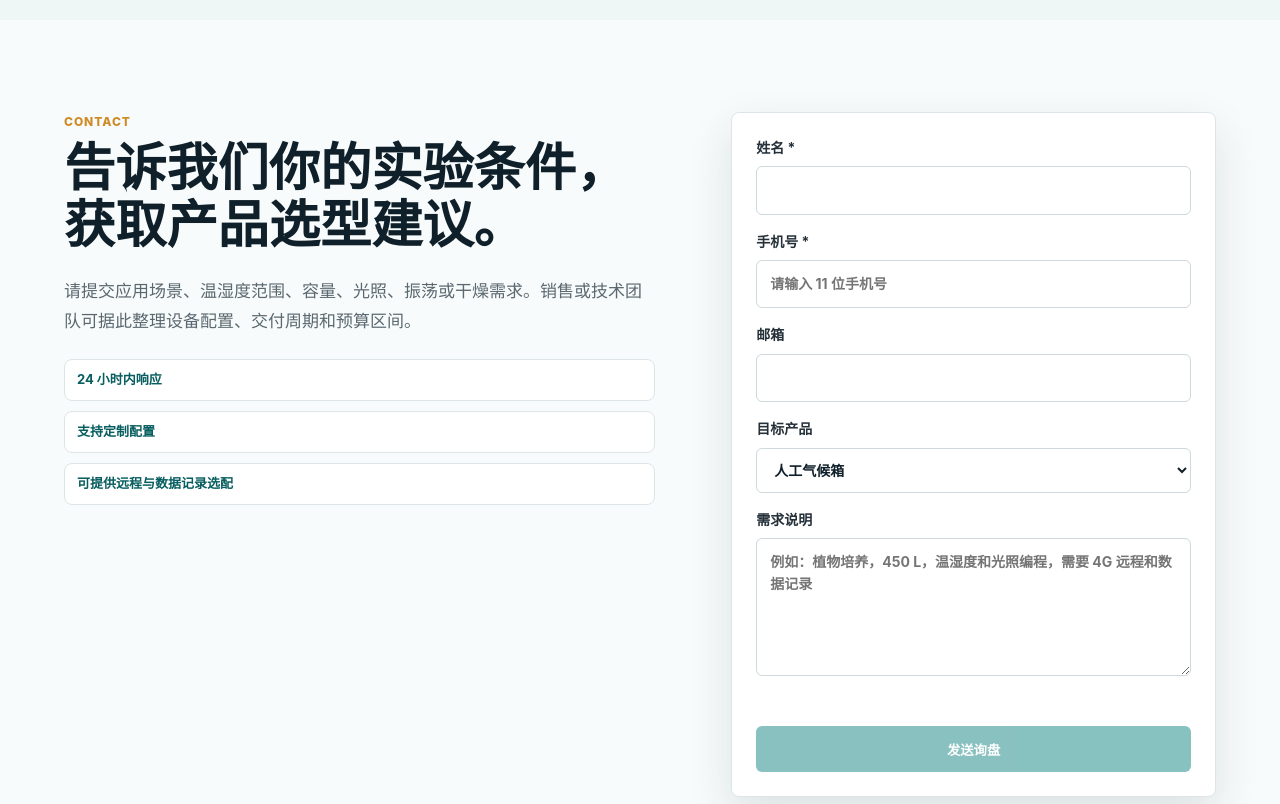
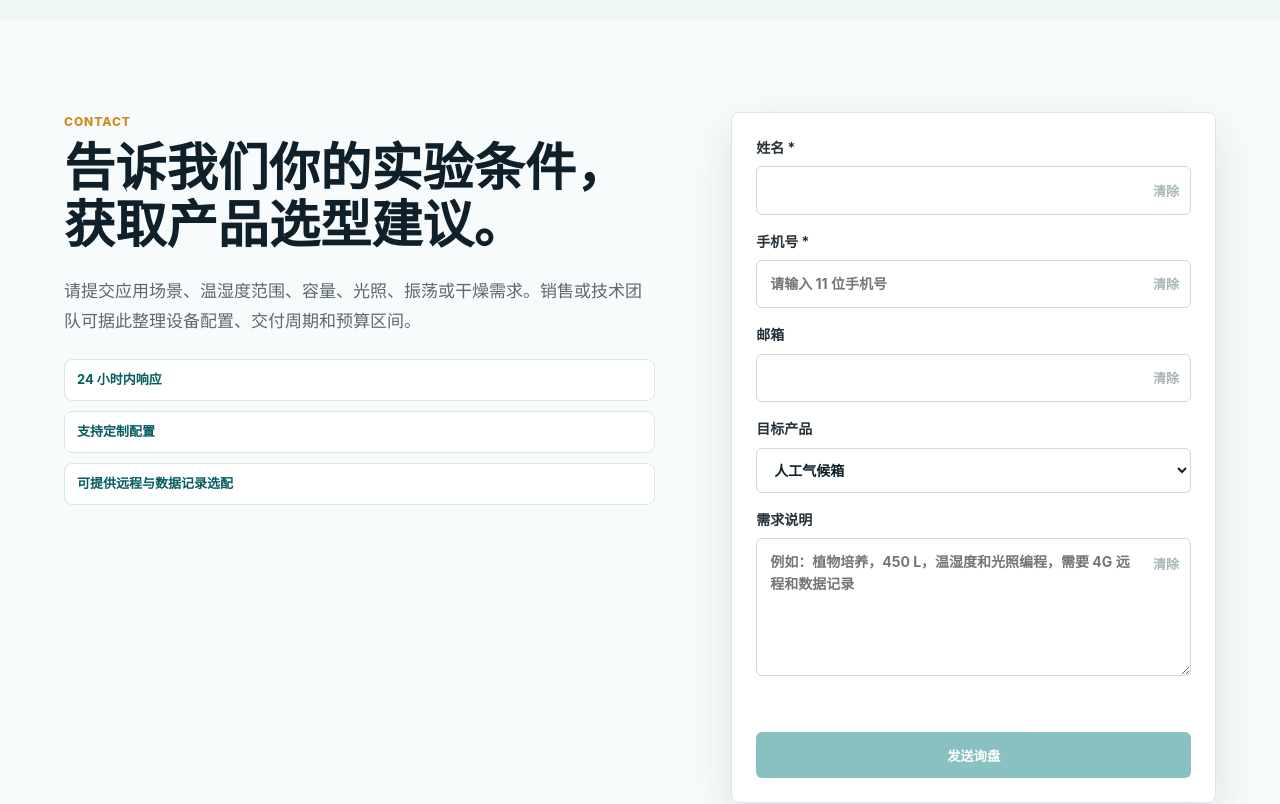
Before and after one commit to djloveml/KECHENLAB.com, a plain HTML site: page index.html in a window 1280 px wide. Shown: the part 5440-6244 px from the top of the page. Drawn offline with Linux system fonts and the light colour scheme.

Commit message:
Add clear controls to inquiry fields

```diff
--- a/index.html
+++ b/index.html
@@ -8,7 +8,7 @@
       name="description"
       content="KECHENLAB 实验设备产品专家，展示恒温培养箱、CO2 培养箱、霉菌培养箱、生化培养箱等实验室温控设备。"
     >
-    <link rel="stylesheet" href="styles.css?v=20260701-2">
+    <link rel="stylesheet" href="styles.css?v=20260701-3">
   </head>
   <body>
     <header class="site-header" data-header>
@@ -429,6 +429,6 @@
       <a href="#top">返回顶部</a>
     </footer>
 
-    <script src="script.js?v=20260701-2"></script>
+    <script src="script.js?v=20260701-3"></script>
   </body>
 </html>
--- a/script.js
+++ b/script.js
@@ -74,7 +74,8 @@ document.querySelectorAll(".contact-form").forEach((form) => {
         failed: "Submission failed. Please try again later.",
         localPreview: "The form cannot submit from a local file preview. Please open the site through a PHP-enabled web server.",
         networkFailed: "Submission API is unavailable. Please confirm api/inquiry.php is running in a PHP-enabled hosting environment.",
-        correctedEmail: "Email domain spelling was corrected automatically."
+        correctedEmail: "Email domain spelling was corrected automatically.",
+        clear: "Clear"
       }
     : {
         invalidPhone: "请输入有效手机号。",
@@ -85,7 +86,8 @@ document.querySelectorAll(".contact-form").forEach((form) => {
         failed: "提交失败，请稍后重试。",
         localPreview: "本地文件预览无法提交表单，请通过支持 PHP 的网站环境打开页面。",
         networkFailed: "提交接口不可用，请确认 api/inquiry.php 已部署在支持 PHP 的服务器环境。",
-        correctedEmail: "邮箱域名拼写已自动修正。"
+        correctedEmail: "邮箱域名拼写已自动修正。",
+        clear: "清除"
       };
 
   const emailDomainFixes = {
@@ -159,6 +161,34 @@ document.querySelectorAll(".contact-form").forEach((form) => {
     submitButton.disabled = !canSubmit;
   }
 
+  function syncClearButton(field, button) {
+    button.disabled = !field.value;
+  }
+
+  const clearableFields = form.querySelectorAll('input:not([type="hidden"]), textarea');
+  clearableFields.forEach((field) => {
+    const wrapper = document.createElement("span");
+    wrapper.className = "clearable-field";
+    field.parentNode.insertBefore(wrapper, field);
+    wrapper.appendChild(field);
+
+    const clearButton = document.createElement("button");
+    clearButton.className = "field-clear";
+    clearButton.type = "button";
+    clearButton.textContent = text.clear;
+    clearButton.setAttribute("aria-label", text.clear);
+    wrapper.appendChild(clearButton);
+
+    field.addEventListener("input", () => syncClearButton(field, clearButton));
+    clearButton.addEventListener("click", () => {
+      if (!field.value) return;
+      field.value = "";
+      field.dispatchEvent(new Event("input", { bubbles: true }));
+      field.focus();
+    });
+    syncClearButton(field, clearButton);
+  });
+
   requiredFields.forEach((field) => field.addEventListener("input", syncSubmitState));
   emailField?.addEventListener("blur", normalizeEmail);
 
@@ -200,6 +230,9 @@ document.querySelectorAll(".contact-form").forEach((form) => {
       }
 
       form.reset();
+      form.querySelectorAll(".clearable-field input, .clearable-field textarea").forEach((field) => {
+        field.dispatchEvent(new Event("input", { bubbles: true }));
+      });
       setStatus(text.success, "success");
     } catch (error) {
       if (window.location.protocol === "file:") {
--- a/styles.css
+++ b/styles.css
@@ -776,6 +776,41 @@ html[lang="en"] .product-card p {
   font: inherit;
 }
 
+.clearable-field {
+  position: relative;
+  display: block;
+}
+
+.clearable-field input,
+.clearable-field textarea {
+  padding-right: 58px;
+}
+
+.field-clear {
+  position: absolute;
+  top: 50%;
+  right: 12px;
+  padding: 2px 0;
+  border: 0;
+  color: var(--teal);
+  background: transparent;
+  font: inherit;
+  font-size: 13px;
+  font-weight: 850;
+  line-height: 1;
+  transform: translateY(-50%);
+}
+
+.field-clear:disabled {
+  color: #aab7ba;
+  cursor: default;
+}
+
+.clearable-field textarea + .field-clear {
+  top: 18px;
+  transform: none;
+}
+
 .contact-form textarea {
   resize: vertical;
 }
```
Also changed, not shown: en.html (+2 -2 lines).
